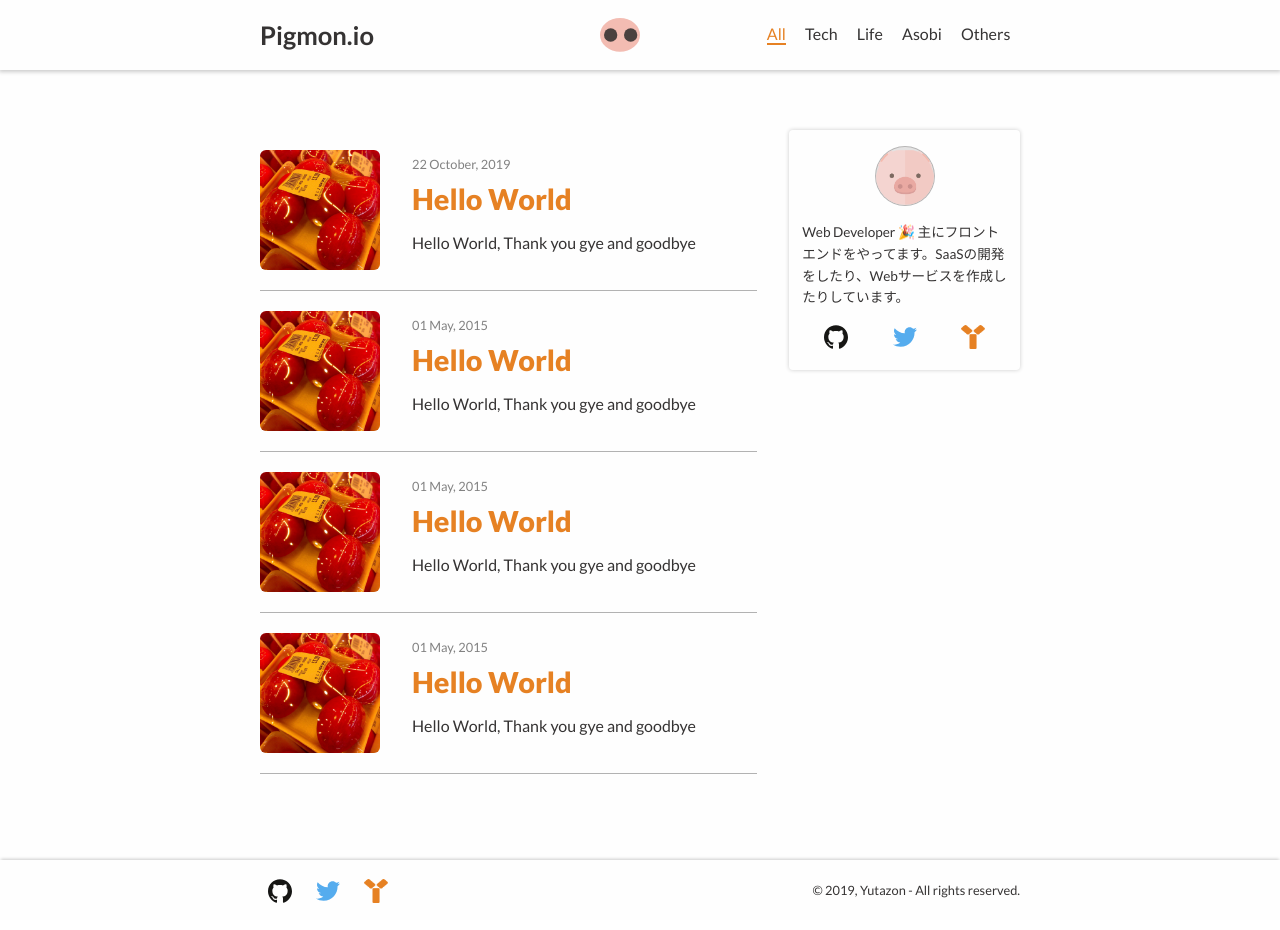
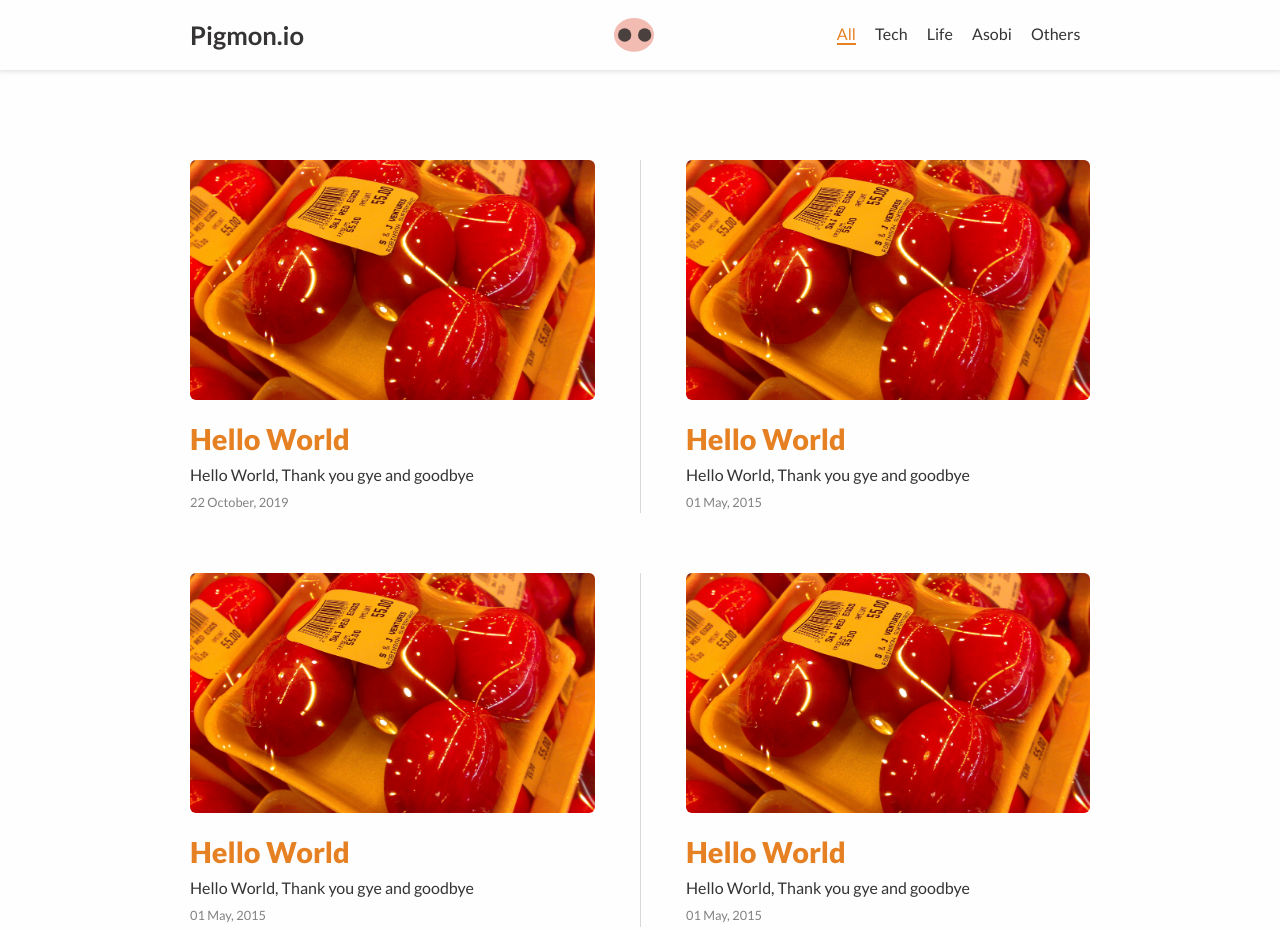
Before and after one commit to Yuta07/Pigmon.io, a Gatsby site: page / in a window 1280 px wide. Shown: the top 930 px of the page. Built offline with nearby package versions, Linux system fonts and the light colour scheme; Gatsby itself is replaced by a stand-in of ours.

Commit message:
MODIFY: index, header, layout design

```diff
--- a/gatsby-node.js
+++ b/gatsby-node.js
@@ -21,10 +21,10 @@ exports.createPages = async ({ graphql, actions }) => {
 
   // create blog with tamplate
   const blogPost = path.resolve(`./src/templates/BlogPost.tsx`);
-  const tagTemplate = path.resolve('./src/templates/tags.tsx');
+  const categoryPost = path.resolve('./src/templates/CategoryPost.tsx');
   const result = await graphql(`
     query {
-      postsRemark: allMarkdownRemark(sort: { order: DESC, fields: [frontmatter___date] }, limit: 1000) {
+      postsRemark: allMarkdownRemark(sort: { order: DESC, fields: [frontmatter___date] }, limit: 2000) {
         edges {
           node {
             fields {
@@ -36,7 +36,7 @@ exports.createPages = async ({ graphql, actions }) => {
           }
         }
       }
-      tagsGroup: allMarkdownRemark(limit: 1000) {
+      tagsGroup: allMarkdownRemark(limit: 2000) {
         group(field: frontmatter___tags) {
           fieldValue
         }
@@ -67,7 +67,7 @@ exports.createPages = async ({ graphql, actions }) => {
   tags.forEach(tag => {
     createPage({
       path: `/category/${_.kebabCase(tag.fieldValue)}`,
-      component: tagTemplate,
+      component: categoryPost,
       context: {
         tag: tag.fieldValue,
       },
--- a/src/components/Footer.tsx
+++ b/src/components/Footer.tsx
@@ -29,13 +29,21 @@ const CoreFooterWrapper = styled.footer`
 
 const FooterWrapper = styled.div`
   width: 96%;
-  max-width: 760px;
+  max-width: 900px;
   height: 60px;
   margin: 0 auto;
   padding: 5px 0;
   display: flex;
   justify-content: space-between;
   align-items: center;
+
+  @media (min-width: 560px) and (max-width: 959px) {
+    max-width: 900px;
+  }
+
+  @media (max-width: 559px) {
+    max-width: 520px;
+  }
 `;
 
 const FooterLinkContainer = styled.div`
--- a/src/components/Header.tsx
+++ b/src/components/Header.tsx
@@ -26,9 +26,9 @@ const Header = () => {
           <HeaderRootLink to="/">
             <HeaderTitleText>{data.site.siteMetadata.title}</HeaderTitleText>
           </HeaderRootLink>
-          <HeaderRootLink to="/">
+          <HeaderRootLinkLogo to="/">
             <Logo width={40} />
-          </HeaderRootLink>
+          </HeaderRootLinkLogo>
         </HeaderLogoContainer>
         <Category />
       </HeaderWrapper>
@@ -39,18 +39,27 @@ const Header = () => {
 // Header style
 const CoreHeaderWrapper = styled.header`
   width: 100%;
-  box-shadow: 0px 1px 4px 1px rgba(0, 0, 0, 0.2);
+  position: relative;
+  box-shadow: 0px 1px 4px 1px rgba(0, 0, 0, 0.1);
 `;
 
 const HeaderWrapper = styled.div`
   width: 96%;
-  max-width: 760px;
+  max-width: 900px;
   height: 70px;
   margin: 0 auto;
   padding: 15px 0;
   display: flex;
   justify-content: space-between;
   align-items: center;
+
+  @media (min-width: 560px) and (max-width: 959px) {
+    max-width: 900px;
+  }
+
+  @media (max-width: 559px) {
+    max-width: 520px;
+  }
 `;
 
 const HeaderLogoContainer = styled.div`
@@ -70,4 +79,9 @@ const HeaderRootLink = styled(Link)`
   text-decoration: none;
 `;
 
+const HeaderRootLinkLogo = styled(HeaderRootLink)`
+  position: absolute;
+  left: 48%;
+`;
+
 export default Header;
--- a/src/components/Layout.tsx
+++ b/src/components/Layout.tsx
@@ -21,9 +21,7 @@ const Layout = (props: LayoutProps) => {
       <AppBody>
         <Header />
         <CoreLayoutWrapper>
-          <MainContainer>
-            <Main>{props.children}</Main>
-          </MainContainer>
+          <MainContainer>{props.children}</MainContainer>
         </CoreLayoutWrapper>
         <Footer />
       </AppBody>
@@ -41,9 +39,17 @@ const AppBody = styled.div`
 
 const CoreLayoutWrapper = styled.div`
   width: 96%;
-  max-width: 760px;
+  max-width: 900px;
   min-height: calc(100vh - 130px);
-  margin: 60px auto;
+  margin: 30px auto 80px;
+
+  @media (min-width: 560px) and (max-width: 959px) {
+    max-width: 900px;
+  }
+
+  @media (max-width: 559px) {
+    max-width: 520px;
+  }
 `;
 
 const MainContainer = styled.div`
@@ -52,8 +58,4 @@ const MainContainer = styled.div`
   width: 100%;
 `;
 
-const Main = styled.main`
-  width: 100%;
-`;
-
 export default Layout;
--- a/src/data/Category.ts
+++ b/src/data/Category.ts
@@ -10,7 +10,7 @@ export const CategoryData: Category[] = [
     title: 'Tech',
   },
   {
-    path: '/categorylLife',
+    path: '/categoryl/life',
     title: 'Life',
   },
   {
@@ -18,7 +18,7 @@ export const CategoryData: Category[] = [
     title: 'Asobi',
   },
   {
-    path: '/Category/others',
+    path: '/category/others',
     title: 'Others',
   },
 ];
--- a/src/pages/index.tsx
+++ b/src/pages/index.tsx
@@ -3,7 +3,6 @@ import { Link, graphql } from 'gatsby';
 import Img from 'gatsby-image';
 import styled from 'styled-components';
 // import components
-import Bio from '../components/Bio';
 import Layout from '../components/Layout';
 // import type
 import { IndexPageProps } from '../types/type';
@@ -22,9 +21,9 @@ const Index = (props: IndexPageProps) => {
           className="customImg"
         />
         <BlogPostContents>
-          <BlogPostDate>{node.frontmatter.date}</BlogPostDate>
           <BlogPostHero>{node.frontmatter.title}</BlogPostHero>
           <BlogPostDescription>{node.frontmatter.description}</BlogPostDescription>
+          <BlogPostDate>{node.frontmatter.date}</BlogPostDate>
         </BlogPostContents>
       </BlogPostLink>
     </BlogPostCard>
@@ -32,66 +31,59 @@ const Index = (props: IndexPageProps) => {
 
   return (
     <Layout>
-      <IndexWrapper>
-        <Bio />
-        <IndexContainer>
-          <BlogPostsContainer>{renderIndexPagePost}</BlogPostsContainer>
-        </IndexContainer>
-      </IndexWrapper>
+      <BlogPostsContainer>{renderIndexPagePost}</BlogPostsContainer>
     </Layout>
   );
 };
 
 // Index Pages style
-const IndexWrapper = styled.div`
-  position: relative;
+const BlogPostsContainer = styled.div`
   display: flex;
   flex-direction: row;
+  flex-wrap: wrap;
 `;
 
-const IndexContainer = styled.div`
-  width: calc(100% - 240px);
-  margin-right: 2rem;
-  display: flex;
-  flex-direction: column;
-  order: 1;
+const BlogPostCard = styled.div`
+  width: 50%;
+  margin-top: 60px;
+
+  &:nth-child(2n - 1) {
+    padding: 0 5% 0 0;
+  }
+
+  &:nth-child(2n) {
+    padding: 0 0 0 5%;
+    border-left: 1px solid rgba(0, 0, 0, 0.15);
+  }
 `;
-
-const BlogPostsContainer = styled.div`
-  width: 100%;
-`;
-
-const BlogPostCard = styled.div``;
 
 const BlogPostLink = styled(Link)`
   display: flex;
-  padding: 1.25rem 0;
+  flex-direction: column;
   color: #353333;
-  border-bottom: 1px solid rgba(0, 0, 0, 0.3);
   text-decoration: none;
-
-  &:hover {
-    background-color: #efefef;
-    transition: 0.2s;
-  }
 `;
 
 const BlogPostContents = styled.div``;
-
-const BlogPostDate = styled.small`
-  color: #828282;
-`;
 
 const BlogPostHero = styled.h2`
   font-size: 1.8rem;
   font-weight: 750;
   color: #e68123;
-  margin: 0;
+  margin: 1rem 0 0;
+
+  &:hover {
+    text-decoration: underline;
+    transition: 0.2s;
+  }
 `;
 
 const BlogPostDescription = styled.p`
   margin: 0;
-  margin-top: 0.5rem;
+`;
+
+const BlogPostDate = styled.small`
+  color: #828282;
 `;
 
 // Index Pages graphql
@@ -108,7 +100,7 @@ export const query = graphql`
             tags
             featuredImage {
               childImageSharp {
-                fluid(maxWidth: 120, maxHeight: 120, quality: 100) {
+                fluid(maxWidth: 400, maxHeight: 240, quality: 100) {
                   ...GatsbyImageSharpFluid
                 }
               }
--- a/src/styles/global.css
+++ b/src/styles/global.css
@@ -16,8 +16,8 @@ body {
 }
 
 .customImg {
-  width: 120px;
-  height: 120px;
+  width: 100%;
+  height: 240px;
   border-radius: 6px;
   margin-right: 2rem;
 }
```
Also changed, not shown: src/templates/CategoryPost.tsx (added, +11 -0 lines), src/templates/Tags.tsx (deleted, +0 -11 lines).
